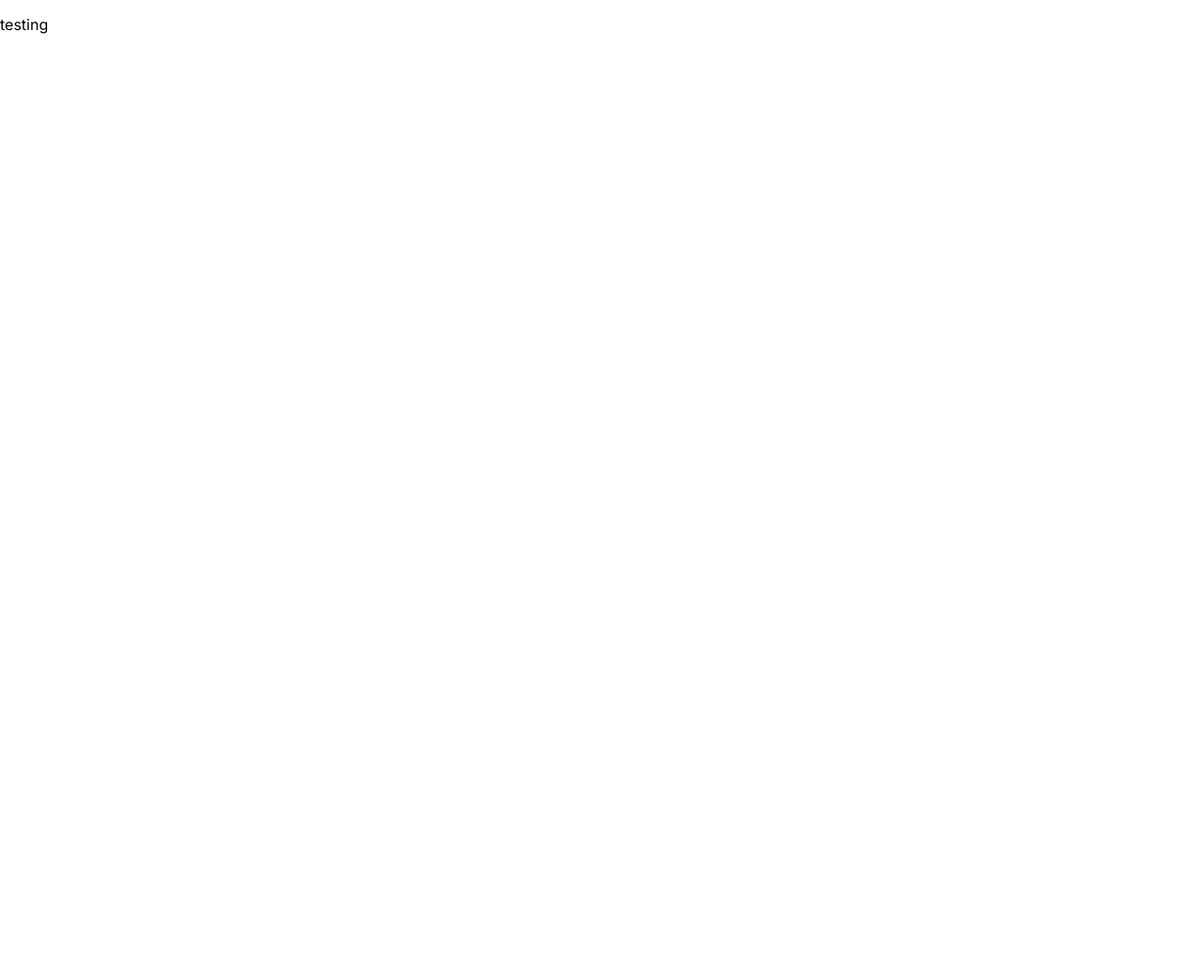
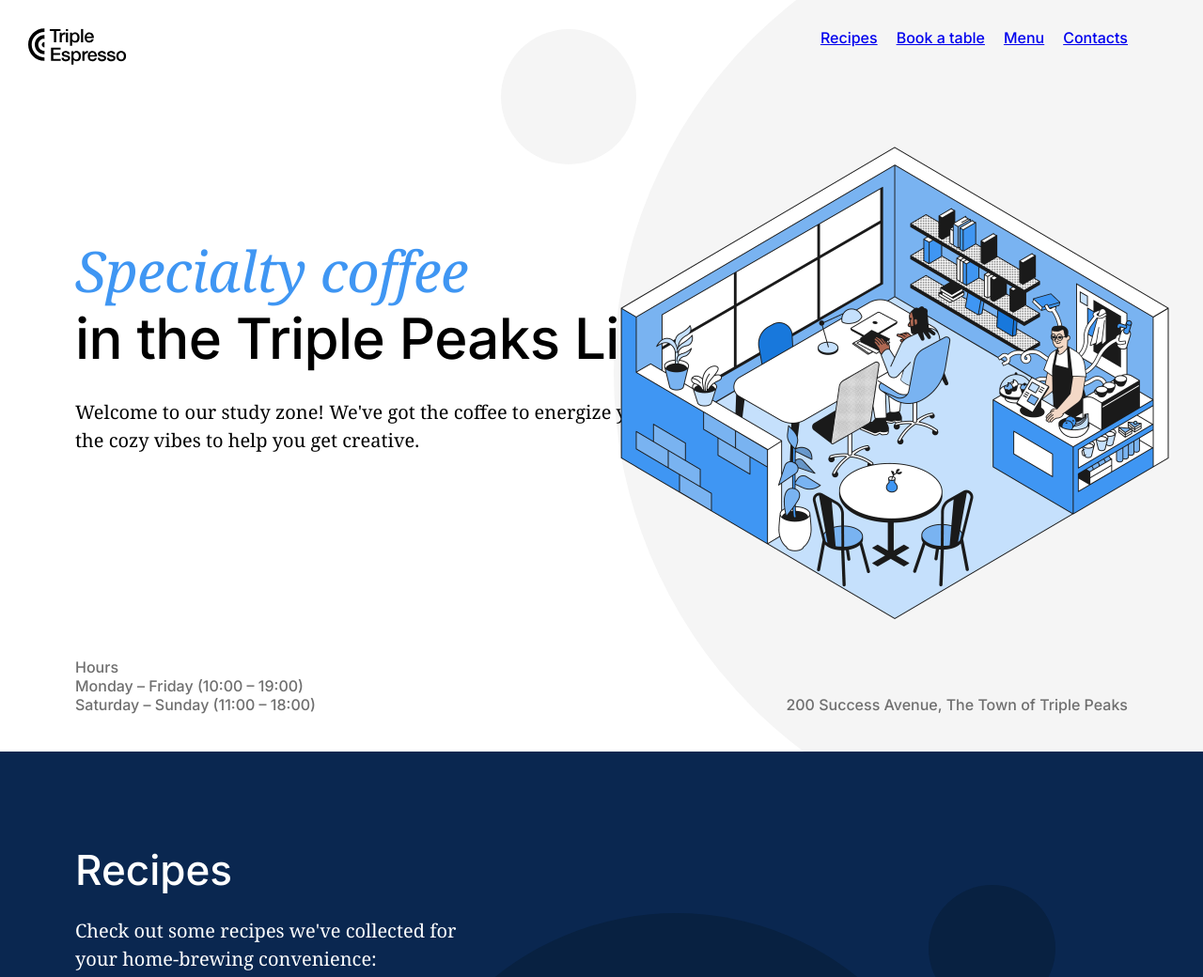
Before and after one commit to lu-guzman/se_project_coffeeshop, a plain HTML site: page index.html in a window 1280 px wide. Shown: the top 1040 px of the page at 94% size. Before the commit the page ends 800 px from the top, so only its background shows below. Drawn offline with Linux system fonts and the light colour scheme.

Commit message:
project stage part 2, second part code added

```diff
--- a/index.html
+++ b/index.html
@@ -8,10 +8,11 @@
       name="description"
       content="expresso oasis shop webpage where you can place an order or view our shop. Also, recipe videos avalible for our customers to view"
     />
+    <!--change content discription sentence-->
     <meta name="author" content="Lucero Brambila Guzman" />
     <meta
       name="keywords"
-      content="coffee, coffee place, coffee shop, expresso shop, coffee oasis"
+      content="coffee bar, coffee neaby, coffee shops, expresso shop, coffee oasis"
     />
     <link rel="stylesheet" href="./pages/index.css" />
     <link rel="stylesheet" href="./vendor/normalize.css" />
@@ -25,10 +26,93 @@
   </head>
   <body>
     <div class="page">
-      <p>testing</p>
-      <header class="header"></header>
+      <header class="header">
+        <nav class="nav">
+          <img
+            src="./images/logo_coffeeshop_dark.svg"
+            alt="Coffee shop logo"
+            class="nav__logo"
+          />
+          <ul class="nav__links">
+            <li>
+              <a href="#recipes" class="nav__link">Recipes</a>
+            </li>
+            <li>
+              <a href="#booking" class="nav__link">Book a table</a>
+            </li>
+            <li>
+              <a href="#menu" class="nav__link">Menu</a>
+            </li>
+            <li>
+              <a href="#contacts" class="nav__link">Contacts</a>
+            </li>
+            <!-- make anchor tags for all four nav links -->
+          </ul>
+        </nav>
+        <h1 class="header__title">
+          <span class="header__span-accent">Specialty coffee</span> in the
+          Triple Peaks Library
+        </h1>
+        <p class="header__description">
+          Welcome to our study zone! We've got the coffee to energize you and
+          the cozy vibes to help you get creative.
+        </p>
+        <img
+          src="./images/inside_coffee_shop.png"
+          alt="Coffee shop illustration"
+          class="header__image"
+        />
+        <div class="header__footer">
+          <div>
+            <p class="header__paragraph">Hours</p>
+            <p class="header__paragraph">Monday – Friday (10:00 – 19:00)</p>
+            <p class="header__paragraph">Saturday – Sunday (11:00 – 18:00)</p>
+          </div>
+          <p class="header__paragraph">
+            200 Success Avenue, The Town of Triple Peaks
+          </p>
+        </div>
+      </header>
       <main class="content">
-        <section class="recipes"></section>
+        <section id="recipes" class="recipes">
+          <h2 class="recipes__title">Recipes</h2>
+          <p class="recipes__subtitle">
+            Check out some recipes we've collected for your home-brewing
+            convenience:
+          </p>
+          <ul class="recipes__videos">
+            <li>
+              <iframe
+                width="560"
+                height="315"
+                src="https://www.youtube.com/embed/j6VlT_jUVPc?si=oSO2pz-x7g1miwUu"
+                title="YouTube video player"
+                frameborder="0"
+                allow="accelerometer; autoplay; clipboard-write; encrypted-media; gyroscope; picture-in-picture; web-share"
+                referrerpolicy="strict-origin-when-cross-origin"
+                allowfullscreen
+              ></iframe>
+              <p class="recipes__video-caption">
+                <span>Aeropress recipe</span> <span>~5 min</span>
+              </p>
+            </li>
+            <li>
+              <iframe
+                width="560"
+                height="315"
+                src="https://www.youtube.com/embed/st571DYYTR8?si=b--UAgOoXRuv0927"
+                title="YouTube video player"
+                frameborder="0"
+                allow="accelerometer; autoplay; clipboard-write; encrypted-media; gyroscope; picture-in-picture; web-share"
+                referrerpolicy="strict-origin-when-cross-origin"
+                allowfullscreen
+              ></iframe>
+              <p class="recipes__video-caption">
+                <span>French press recipe</span> <span>~15 min</span>
+              </p>
+            </li>
+          </ul>
+        </section>
         <section class="reservation"></section>
         <section class="menu"></section>
         <section class="about"></section>
--- a/pages/index.css
+++ b/pages/index.css
@@ -6,3 +6,133 @@
   font-size: 16px;
   line-height: 20px;
 }
+
+.header {
+  padding: 30px 80px 40px;
+  height: 800px;
+  box-sizing: border-box;
+  display: flex;
+  flex-direction: column;
+  background-image: url(../images/background_header.svg);
+  background-size: cover;
+  position: relative;
+}
+
+.header__image {
+  position: absolute;
+  top: 124px;
+  right: 5px;
+  width: 646px;
+  height: 568px;
+}
+
+.header__title {
+  margin: 183px 0 0;
+  font-family: "Inter", "Arial", sans-serif;
+  font-weight: 500;
+  font-size: 60px;
+  line-height: 72px;
+  letter-spacing: -0.6px;
+  max-width: 729px;
+}
+
+.header__span-accent {
+  font-family: "Noto Serif";
+  font-style: italic;
+  font-weight: normal;
+  font-size: 60px;
+  line-height: 72px;
+  color: #3f96f3;
+  display: block;
+}
+
+.header__description {
+  font-family: "Noto Serif", "Times New Roman", serif;
+  font-size: 20px;
+  line-height: 30px;
+  margin: 28px 0 0;
+  max-width: 683px;
+}
+
+.header__footer {
+  margin-top: auto;
+  display: flex;
+  justify-content: space-between;
+}
+
+.header__paragraph {
+  margin: 0;
+  align-content: flex-end;
+  font-family: "Inter";
+  font-style: normal;
+  font-weight: 500;
+  font-size: 16px;
+  line-height: 20px;
+  color: #6f6f6f;
+}
+
+.nav {
+  display: flex;
+  justify-content: space-between;
+}
+
+.nav__logo {
+  position: relative;
+  left: -50px;
+  height: 39px;
+  width: 105px;
+}
+
+.nav__links {
+  display: flex;
+  list-style-type: none;
+  gap: 20px;
+  padding: 0;
+  margin: 0;
+  font-family: "Inter", "Arial", sans-serif;
+  font-style: normal;
+  font-weight: 500;
+  font-size: 16px;
+  line-height: 20px;
+}
+
+.recipes {
+  color: #fff;
+  background-color: #0a2750;
+  padding: 100px 80px 215px;
+  background-image: url(../images/background_recipes.svg);
+}
+
+.recipes__title {
+  margin: 0 0 24px;
+  font-family: "Inter", "Arial", sans-serif;
+  font-style: normal;
+  font-weight: 500;
+  font-size: 44px;
+  line-height: 52px;
+  max-width: 580px;
+}
+
+.recipes__subtitle {
+  margin: 0 0 80px;
+  font-family: "Noto Serif", "Times New Roman", serif;
+  font-style: normal;
+  font-weight: normal;
+  font-size: 20px;
+  line-height: 30px;
+  max-width: 438px;
+}
+
+.recipes__videos {
+  display: flex;
+  justify-content: center;
+  gap: 40px;
+  margin: 0;
+  list-style-type: none;
+}
+
+.recipes__video-caption {
+  display: flex;
+  justify-content: space-between;
+}
+/*
```
